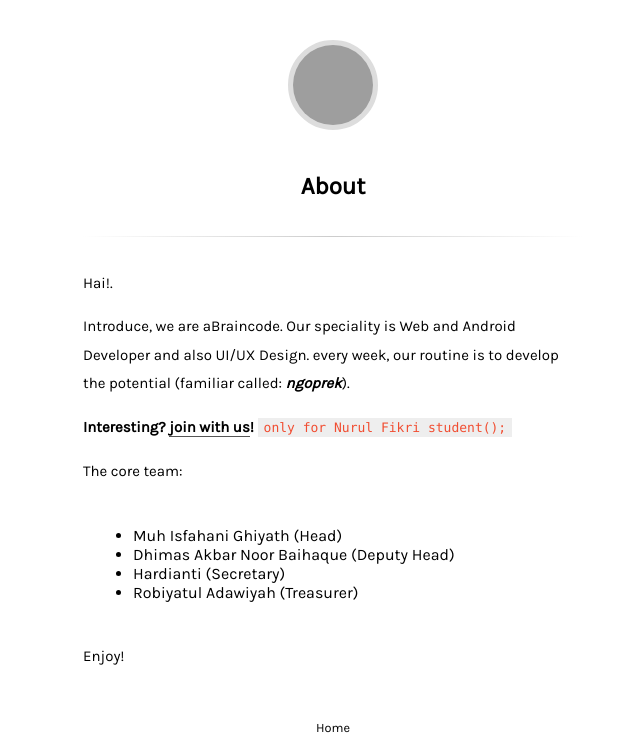
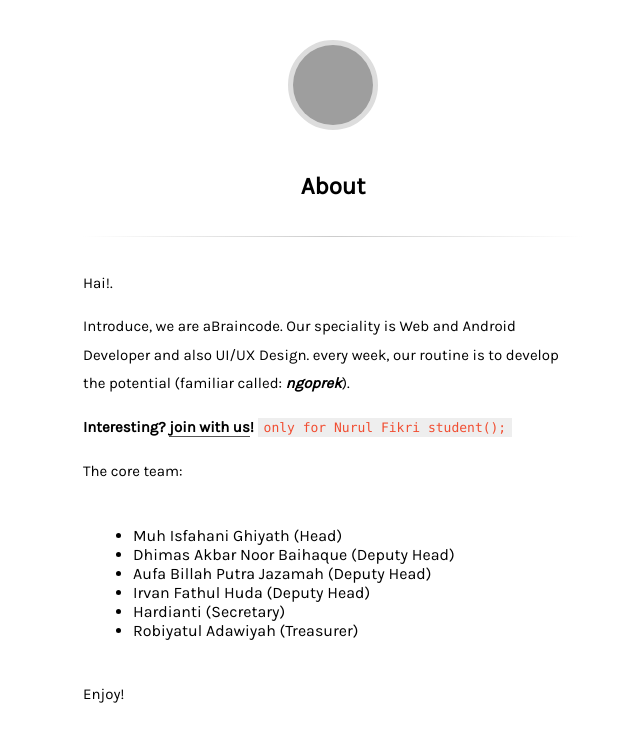
Before and after one commit to abraincode/abraincode.github.io, a Jekyll site: the page built from about.md, in a window 1280 px wide, cut to the strip 0-735 px from the top of the page. Shown: the whole strip, without its empty margins (307-947 px from the left). Built offline with Jekyll 4.4.1, drawn with Linux system fonts in a browser that asks for light colours; grey boxes are pictures that could not be loaded.

Commit message:
Update about.md

```diff
--- a/about.md
+++ b/about.md
@@ -14,6 +14,8 @@ The core team:
 
 - Muh Isfahani Ghiyath (Head)
 - Dhimas Akbar Noor Baihaque (Deputy Head)
+- Aufa Billah Putra Jazamah (Deputy Head)
+- Irvan Fathul Huda (Deputy Head)
 - Hardianti (Secretary)
 - Robiyatul Adawiyah (Treasurer)
 
```
